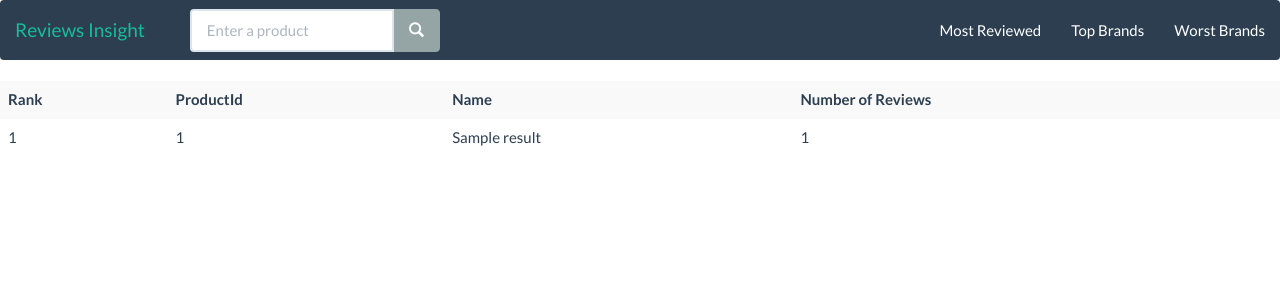
After one commit to isuraed/insight, a Flask app: template server/templates/most_reviewed.html in a window 1280 px wide. The commit adds this page. Shown: the top 300 px of the page. Run offline with Flask 2, Linux system fonts and the light colour scheme; the template is opened without the code that fills it: most values are stand-ins (such as "Sample title", 1, 10 or a date in 2020); some libraries are stand-ins or nearby versions.

Commit message:
Show most reviewed products in UI

```diff
--- a/server/server.py
+++ b/server/server.py
@@ -134,6 +134,23 @@ def get_bottom_brands():
     return jsonify(response)
 
 
+@app.route('/most_reviewed', methods = ['GET'])
+def get_most_reviewed():
+    table = connection.table('isura_most_reviewed')
+    results = []
+
+    for key, data in table.scan():
+        entry = {}
+        entry['productId'] = key
+        entry['title'] = data['cf1:title']
+        entry['count'] = data['cf1:count']
+        results.append(entry)
+
+    results_sorted = sorted(results, key=lambda k: int(k['count']), reverse=True)
+    results_limited = results_sorted[:100]
+    return render_template('most_reviewed.html', results=results_limited)
+
+
 @app.route('/brands/top25', methods = ['GET'])
 def get_brands_top25():
     response = get_top_brands()
--- a/server/templates/index.html
+++ b/server/templates/index.html
@@ -42,6 +42,7 @@
             </form>
         </div>
         <ul class="nav navbar-nav navbar-right">
+            <li><a href="/most_reviewed">Most Reviewed</a></li>
             <li><a href="/brands/top25">Top Brands</a></li>
             <li><a href="/brands/bottom25">Worst Brands</a></li>
         </ul>
--- /dev/null
+++ b/server/templates/most_reviewed.html
@@ -0,0 +1,19 @@
+{% extends "index.html" %}
+{% block content %}
+<table class="table table-striped">
+    <tr>
+        <th>Rank</th>
+        <th>ProductId</th>
+        <th>Name</th>
+        <th>Number of Reviews</th>
+    </tr>
+    {% for r in results %}
+    <tr>
+        <td>{{ loop.index }}</td>
+        <td>{{ r['productId'] }}</td>
+        <td>{{ r['title'] }}</td>
+        <td>{{ r['count'] }}</td>
+    </tr>
+    {% endfor %}
+</table>
+{% endblock %}
```
